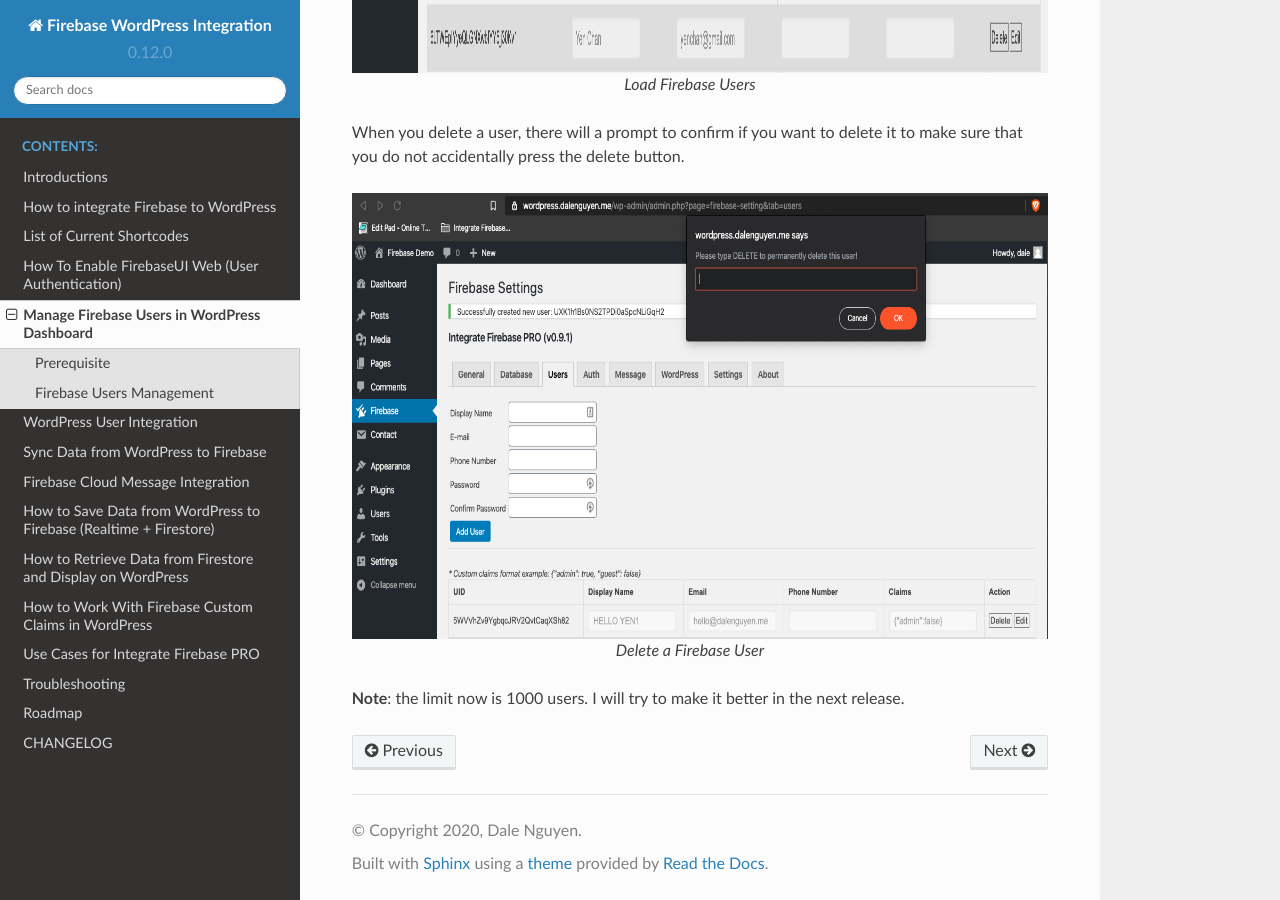
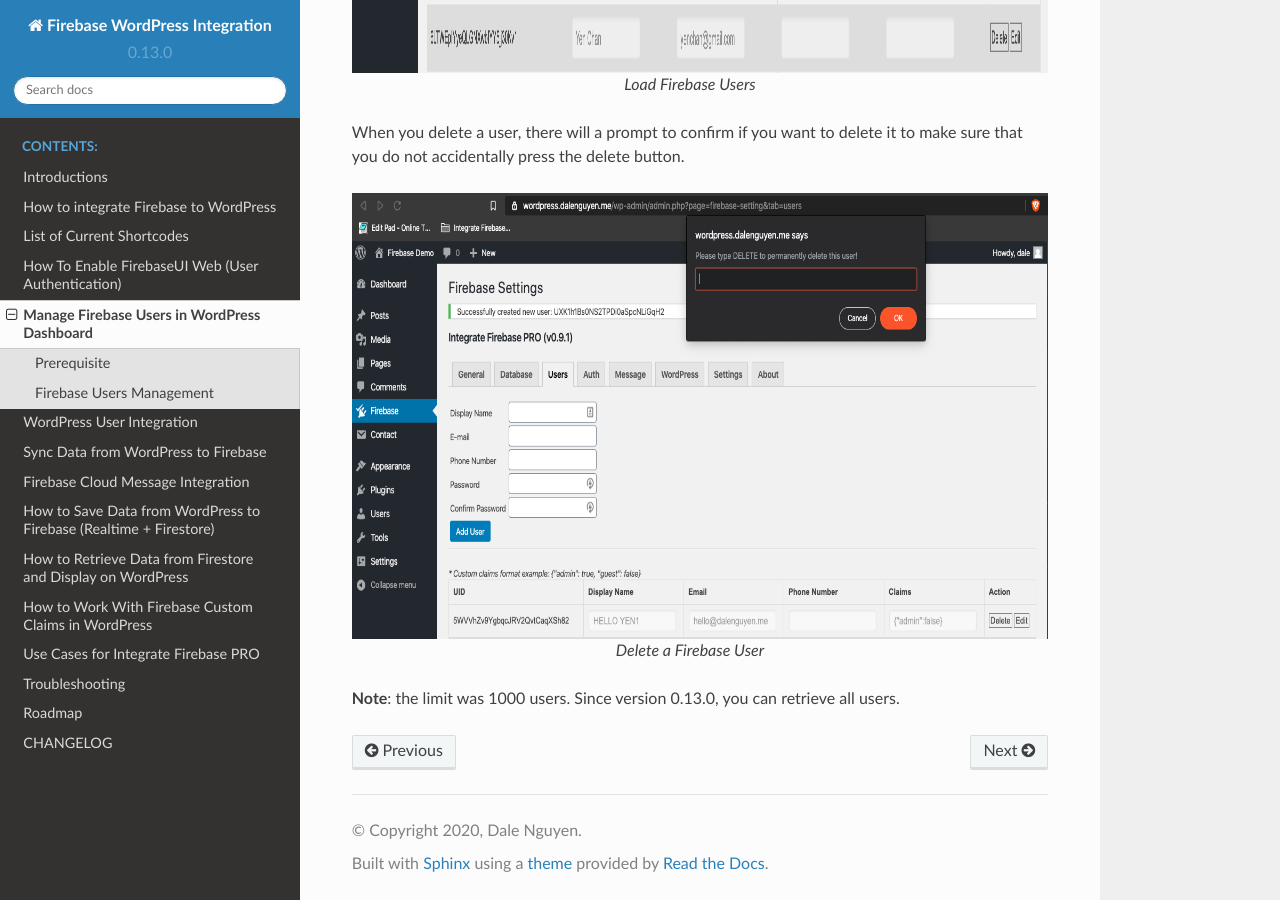
Before and after one commit to dalenguyen/firebase-wordpress-docs, a Sphinx documentation site: the page built from docs/firebase-users-managment.rst, in a window 1280 px wide and 900 px high, scrolled down 2978 px. Built offline with Sphinx 7.4.7 and the Read the Docs theme 2.0.0, drawn with Linux system fonts in a browser that asks for light colours.

Commit message:
Increased Users limit in  version 0.13.0

```diff
--- a/docs/conf.py
+++ b/docs/conf.py
@@ -22,7 +22,7 @@
 author = u'Dale Nguyen'
 
 # The short X.Y version
-version = '0.12.0'
+version = '0.13.0'
 release = version
 
 # -- General configuration ---------------------------------------------------
--- a/docs/firebase-users-managment.rst
+++ b/docs/firebase-users-managment.rst
@@ -57,4 +57,4 @@
 
     Delete a Firebase User
 
-**Note**: the limit now is 1000 users. I will try to make it better in the next release.
+**Note**: the limit was 1000 users. Since version 0.13.0, you can retrieve all users.
```
Also changed, not shown: docs/change-log.rst (+7 -0 lines).
